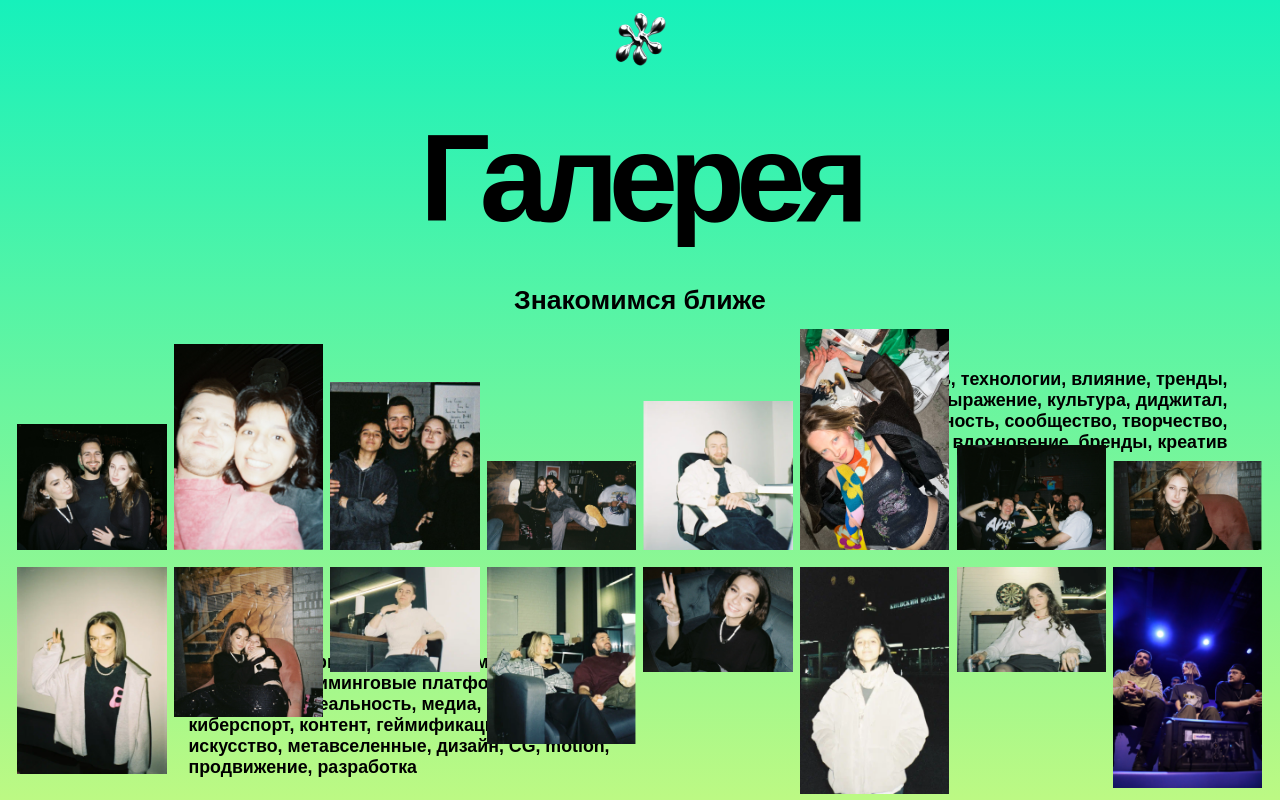
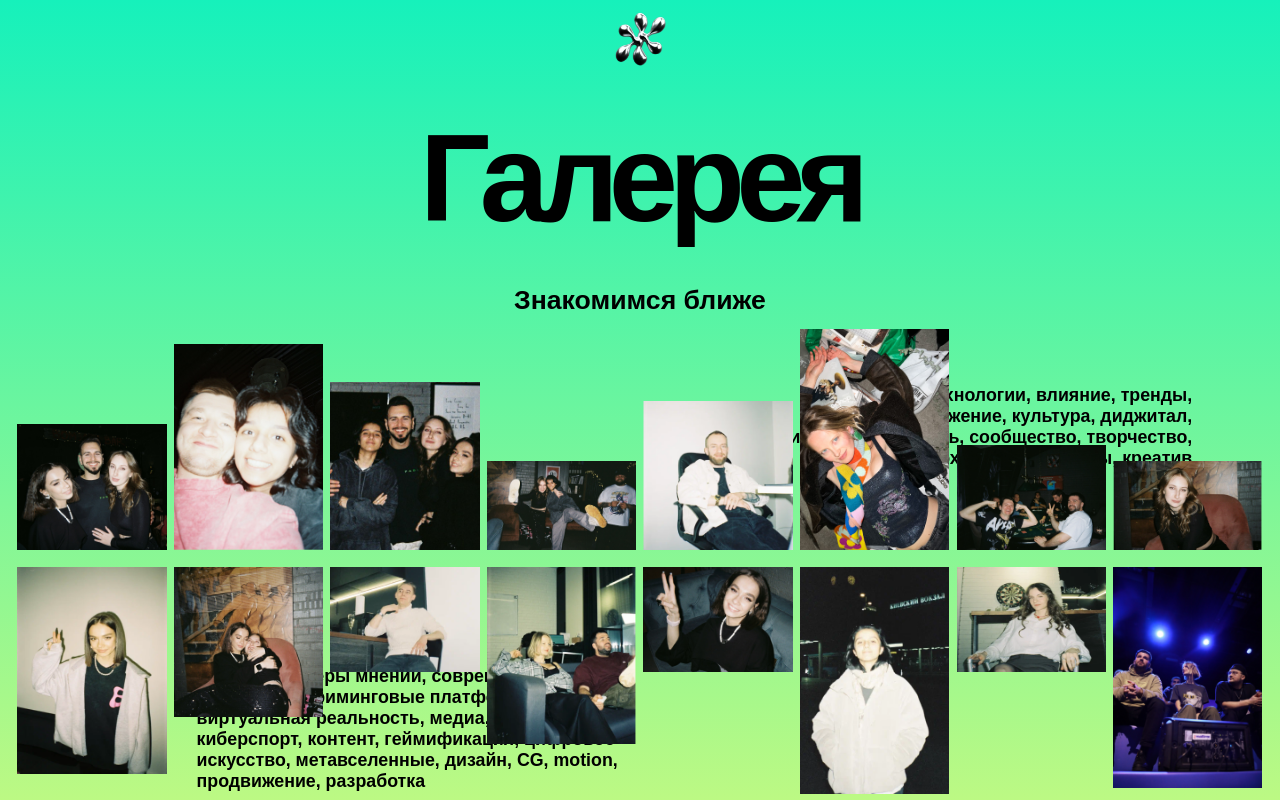
Before and after one commit to Unagimaki/extensi-site, a Next.js app: page /gallery in a window 1280 px wide. Shown: the top 800 px of the page. Built offline with nearby package versions, Linux system fonts and the light colour scheme.

Commit message:
fixed gallery text pos

```diff
--- a/src/pages/GalleryPage/GalleryPage.tsx
+++ b/src/pages/GalleryPage/GalleryPage.tsx
@@ -22,14 +22,15 @@ export const GalleryPage = () => {
     <div className={classes.wrapper}>
       <div className={classes.container}>
 
+
+
+        <div className={classes.header}>
         <div className={classes.text}>
           Реклама, лидеры мнений, современное искусство, стриминговые платформы, виртуальная реальность, медиа, свобода, киберспорт, контент, геймификация, цифровое искусство, метавселенные, дизайн, CG, motion, продвижение, разработка
         </div>
         <div className={classes.text}>
           Мода, стиль, технологии, влияние, тренды, самовыражение, культура, диджитал, индивидуальность, сообщество, творчество, музыка, вдохновение, бренды, креатив
         </div>
-
-        <div className={classes.header}>
           <h1 className={classes.title}>Галерея</h1>
           <h2 className={classes.subTitle}>
             Знакомимся ближе
--- a/src/pages/GalleryPage/galleryPage.module.scss
+++ b/src/pages/GalleryPage/galleryPage.module.scss
@@ -7,7 +7,7 @@
   padding-top: min(9.1vw, 131px);
   position: relative;
   min-height: 100vh;
-  // min-height: 100%;
+  position: relative;
 }
 
 @media (max-width: 768px) {
@@ -25,6 +25,7 @@
   display: flex;
   flex-direction: column;
   align-items: center;
+  position: relative;
 }
 .container {
   max-width: 1400px;
@@ -32,6 +33,7 @@
   padding-bottom: min(25.28vw, 364px);
 }
 .title {
+  position: relative;
   margin-bottom: min(3.47vw, 50px);
   line-height: 1;
   font-size: min(9.72vw, 140px);
@@ -54,12 +56,12 @@
   font-size: 3vw;
 }
 .text:nth-child(1) {
-  top: min(50.97vw, 734px);
-  left: min(14.72vw, 212px);
+  bottom: max(-35vw, -504px);
+  left: min(14vw, 201.6px);
 }
 .text:nth-child(2) {
-  top: min(28.82vw, 415px);
-  right: min(4.1vw, 59px);
+  top: min(21vw, 302.4px);
+  right: min(5.5vw, 79.2px);
   text-align: right;
 }
 
@@ -67,8 +69,8 @@
 
 .images_column,
 .images_container {
+  display: flex;
   position: relative;
-  display: flex;
 }
 .images_column {
   flex-direction: column;
```
